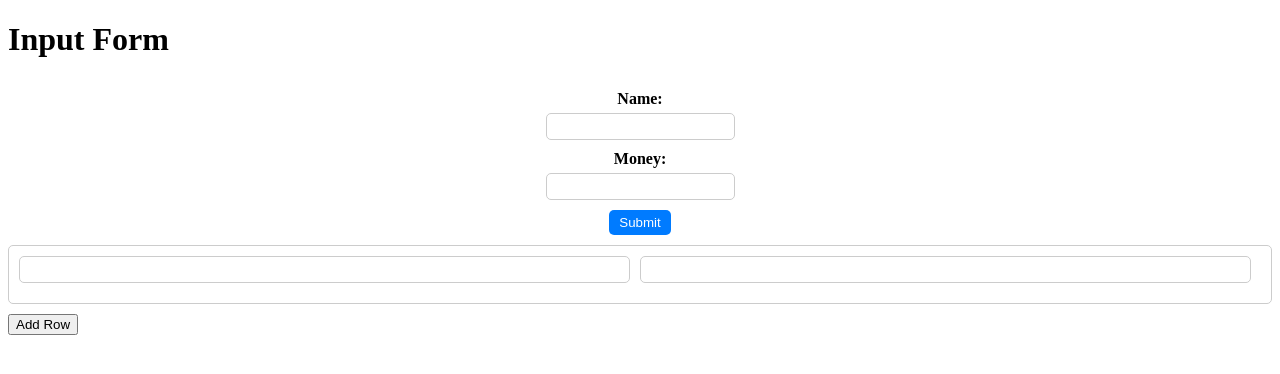
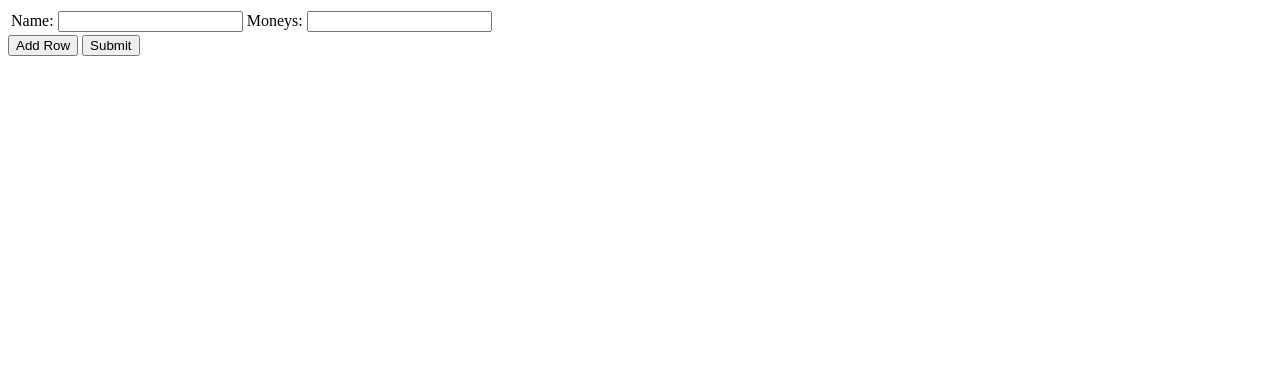
Before and after one commit to ajwestgerdes/cost-split, a plain HTML site: page index.html in a window 1280 px wide. Both pictures are taken after a click on the button "Add Row". Drawn offline with Linux system fonts and the light colour scheme.

Commit message:
getting form info from webpage added rows button

```diff
--- a/index.html
+++ b/index.html
@@ -1,97 +1,42 @@
-<!DOCTYPE html>
-<html>
-<head>
-    <title>Input Form</title>
-    <style>
-        form {
-            display: flex;
-            flex-direction: column;
-            align-items: center;
-            padding: 10px;
-        }
-        label {
-            margin-bottom: 5px;
-            font-weight: bold;
-        }
-        input[type="text"], input[type="number"] {
-            padding: 5px;
-            margin-bottom: 10px;
-            border-radius: 5px;
-            border: 1px solid #ccc;
-            flex: 1;
-        }
-        button[type="submit"] {
-            padding: 5px 10px;
-            background-color: #007bff;
-            color: #fff;
-            border: none;
-            border-radius: 5px;
-            cursor: pointer;
-        }
-        .row {
-            display: flex;
-            flex-direction: row;
-            align-items: center;
-            padding: 10px;
-            margin-bottom: 10px;
-            border: 1px solid #ccc;
-            border-radius: 5px;
-        }
-        .row label {
-            margin-right: 10px;
-            font-weight: bold;
-        }
-        .row input[type="text"],.row input[type="number"] {
-            padding: 5px;
-            margin-right: 10px;
-            border-radius: 5px;
-            border: 1px solid #ccc;
-            flex: 1;
-        }
-    </style>
-</head>
-<body>
-    <h1>Input Form</h1>
-    <form>
-        <label for="name-input">Name:</label>
-        <input type="text" id="name-input" name="name-input">
+<form action="/split" method="post">
 
-        <label for="money-input">Money:</label>
-        <input type="number" id="money-input" name="money-input">
+    <table id="myTable">
 
-        <button type="submit">Submit</button>
-    </form>
+    </table>
+    <button type="button" onclick="addRow()">Add Row</button>
+    <button type="submit">Submit</button>
+  </form>
 
-    <div id="rows"></div>
+  <script>
+  var i = 0
+  function addRow() {
+    i++
+    var table = document.getElementById("myTable");
 
-    <button onclick="addRow()">Add Row</button>
+    var row = table.insertRow();
+    var cell1 = row.insertCell(0);
+    var cell2 = row.insertCell(1);
 
-    <script>
-        function addRow() {
-            // Get the rows container element
-            var rowsContainer = document.getElementById("rows");
+    var input1 = document.createElement("input");
+    input1.type = "text";
+    input1.id = "name" + i;
+    input1.name = "name" + i;
+    var input2 = document.createElement("input");
+    input2.type = "text";
+    input2.id = "moneys" + i;
+    input2.name = "moneys" + i;
 
-            // Create a new row element
-            var row = document.createElement("div");
-            row.classList.add("row");
+    var label1 = document.createElement("label");
+    label1.for = "name" + i;
+    label1.textContent = "Name: ";
+    var label2 = document.createElement("label");
+    label2.for = "moneys" + i;
+    label2.textContent = "Moneys: ";
 
-            // Create a new name input element
-            var nameInput = document.createElement("input");
-            nameInput.type = "text";
-            nameInput.name = "name-input";
+    cell1.appendChild(label1);
+    cell1.appendChild(input1);
+    cell2.appendChild(label2);
+    cell2.appendChild(input2);
 
-            // Create a new money input element
-            var moneyInput = document.createElement("input");
-            moneyInput.type = "number";
-            moneyInput.name = "money-input";
-
-            // Add the input elements to the row
-            row.appendChild(nameInput);
-            row.appendChild(moneyInput);
-
-            // Add the row to the rows container
-            rowsContainer.appendChild(row);
-        }
-    </script>
-</body>
-</html>
+  }
+  </script>
```
Also changed, not shown: 1 other file.
